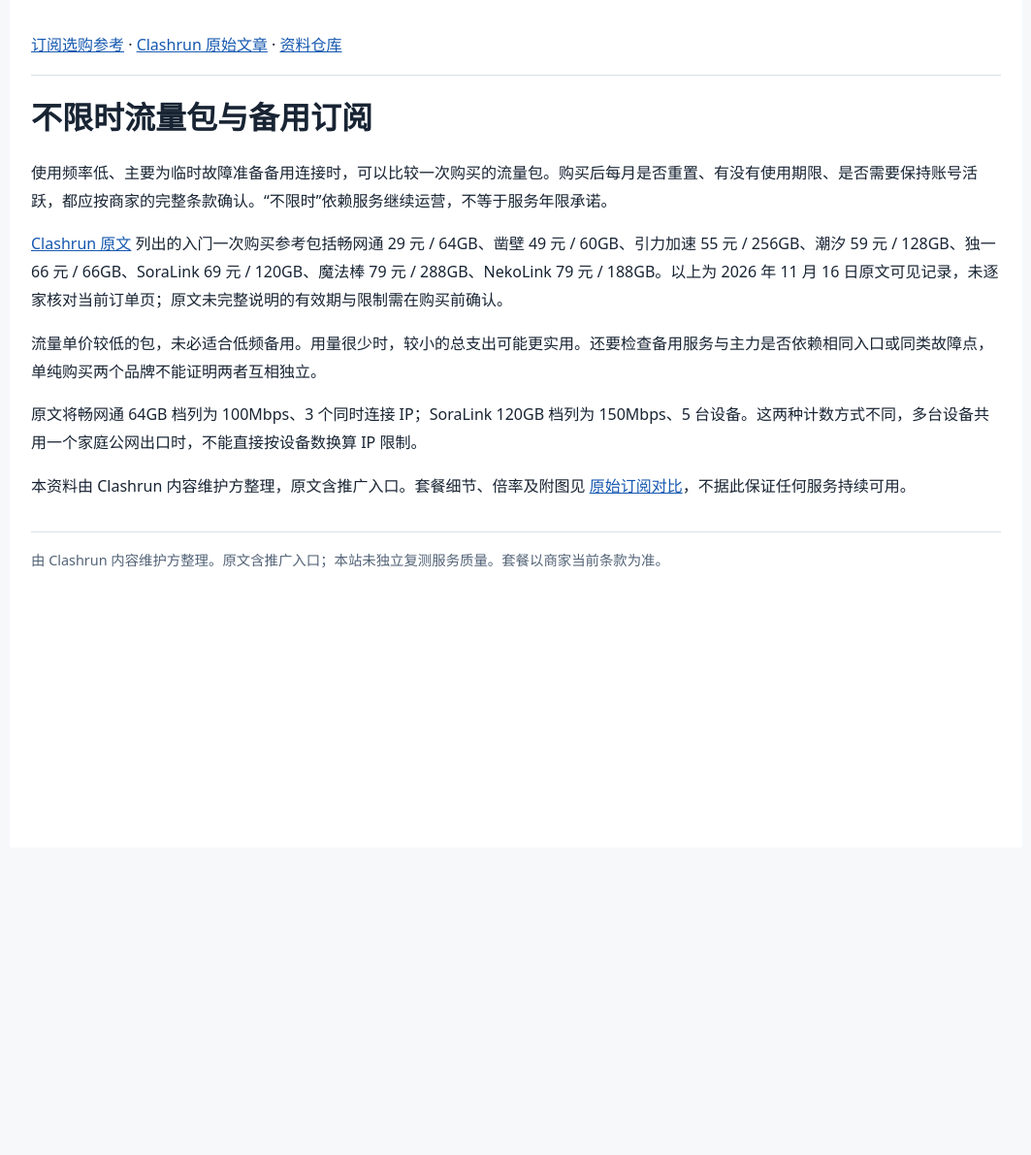
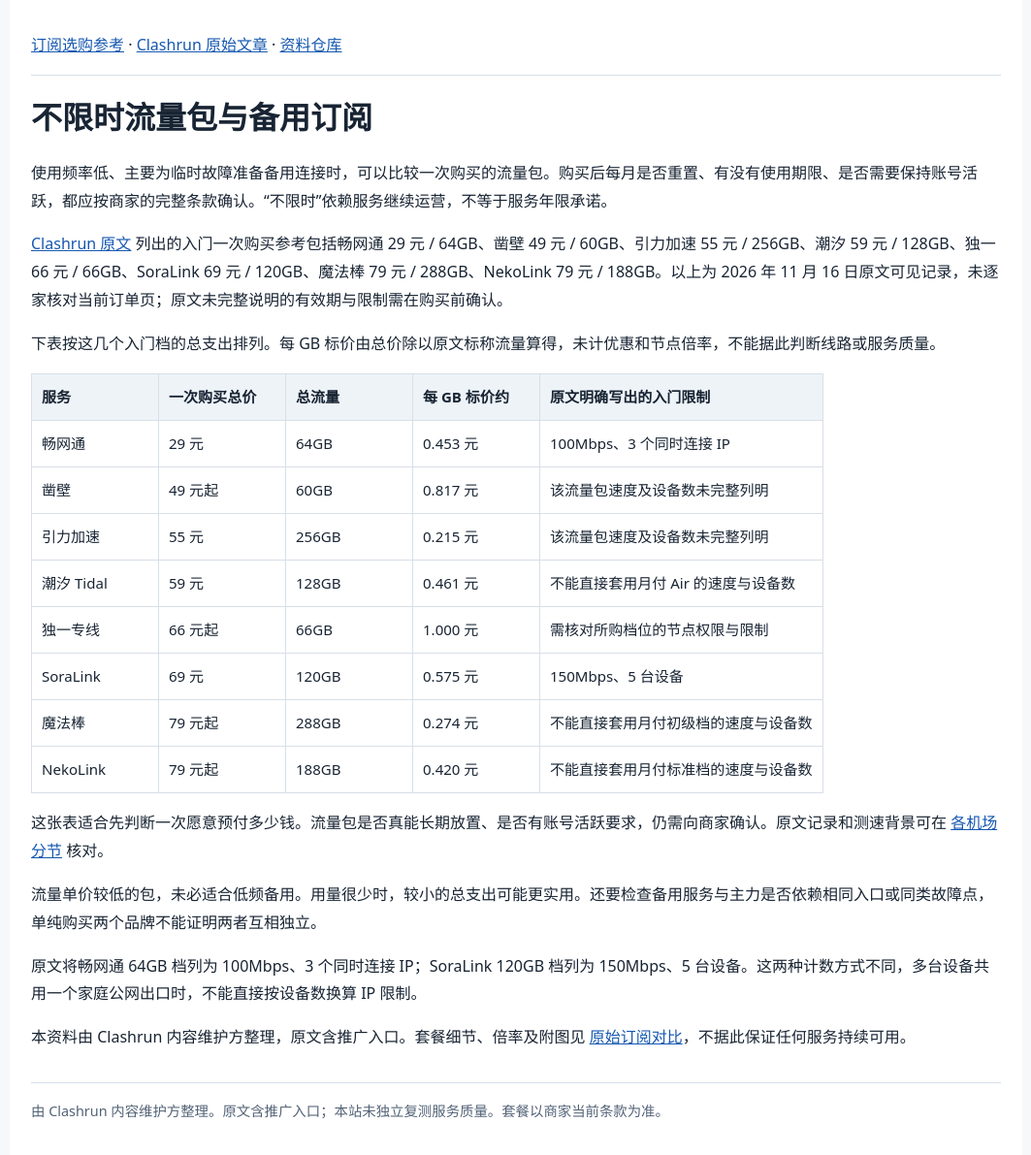
Before and after one commit to qilaix/clash-subscription-guide, a Jekyll site: the page built from docs/backup-traffic.md, in a window 1280 px wide. Shown: the whole page at 97% size, without its empty margins (108-1171 px from the left). Built offline with Jekyll 4.4.1, drawn with Linux system fonts in a browser that asks for light colours; before the commit the page ends 900 px from its top, so only the background shows below that.

Commit message:
Clarify backup package comparisons, test conditions and stated service coverage

```diff
--- a/docs/backup-traffic.md
+++ b/docs/backup-traffic.md
@@ -9,6 +9,21 @@ title: "不限时流量包与备用订阅"
 
 [Clashrun 原文](https://clashrun.com/clashjichang/) 列出的入门一次购买参考包括畅网通 29 元 / 64GB、凿壁 49 元 / 60GB、引力加速 55 元 / 256GB、潮汐 59 元 / 128GB、独一 66 元 / 66GB、SoraLink 69 元 / 120GB、魔法棒 79 元 / 288GB、NekoLink 79 元 / 188GB。以上为 2026 年 11 月 16 日原文可见记录，未逐家核对当前订单页；原文未完整说明的有效期与限制需在购买前确认。
 
+下表按这几个入门档的总支出排列。每 GB 标价由总价除以原文标称流量算得，未计优惠和节点倍率，不能据此判断线路或服务质量。
+
+| 服务 | 一次购买总价 | 总流量 | 每 GB 标价约 | 原文明确写出的入门限制 |
+| --- | --- | --- | --- | --- |
+| 畅网通 | 29 元 | 64GB | 0.453 元 | 100Mbps、3 个同时连接 IP |
+| 凿壁 | 49 元起 | 60GB | 0.817 元 | 该流量包速度及设备数未完整列明 |
+| 引力加速 | 55 元 | 256GB | 0.215 元 | 该流量包速度及设备数未完整列明 |
+| 潮汐 Tidal | 59 元 | 128GB | 0.461 元 | 不能直接套用月付 Air 的速度与设备数 |
+| 独一专线 | 66 元起 | 66GB | 1.000 元 | 需核对所购档位的节点权限与限制 |
+| SoraLink | 69 元 | 120GB | 0.575 元 | 150Mbps、5 台设备 |
+| 魔法棒 | 79 元起 | 288GB | 0.274 元 | 不能直接套用月付初级档的速度与设备数 |
+| NekoLink | 79 元起 | 188GB | 0.420 元 | 不能直接套用月付标准档的速度与设备数 |
+
+这张表适合先判断一次愿意预付多少钱。流量包是否真能长期放置、是否有账号活跃要求，仍需向商家确认。原文记录和测速背景可在 [各机场分节](https://clashrun.com/clashjichang/) 核对。
+
 流量单价较低的包，未必适合低频备用。用量很少时，较小的总支出可能更实用。还要检查备用服务与主力是否依赖相同入口或同类故障点，单纯购买两个品牌不能证明两者互相独立。
 
 原文将畅网通 64GB 档列为 100Mbps、3 个同时连接 IP；SoraLink 120GB 档列为 150Mbps、5 台设备。这两种计数方式不同，多台设备共用一个家庭公网出口时，不能直接按设备数换算 IP 限制。
```
Also changed, not shown: docs/stability.md (+13 -0 lines), docs/streaming-ai.md (+10 -0 lines).
